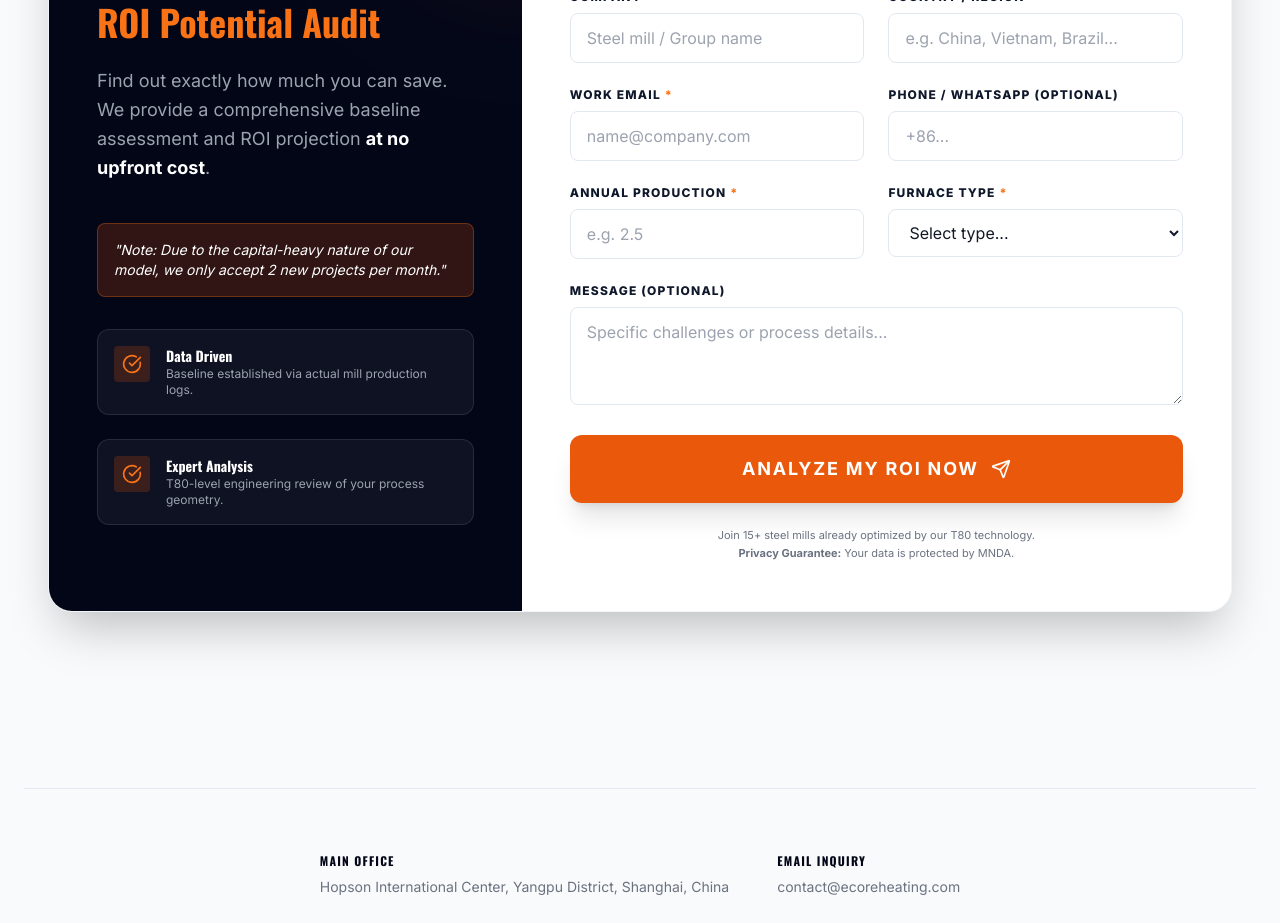
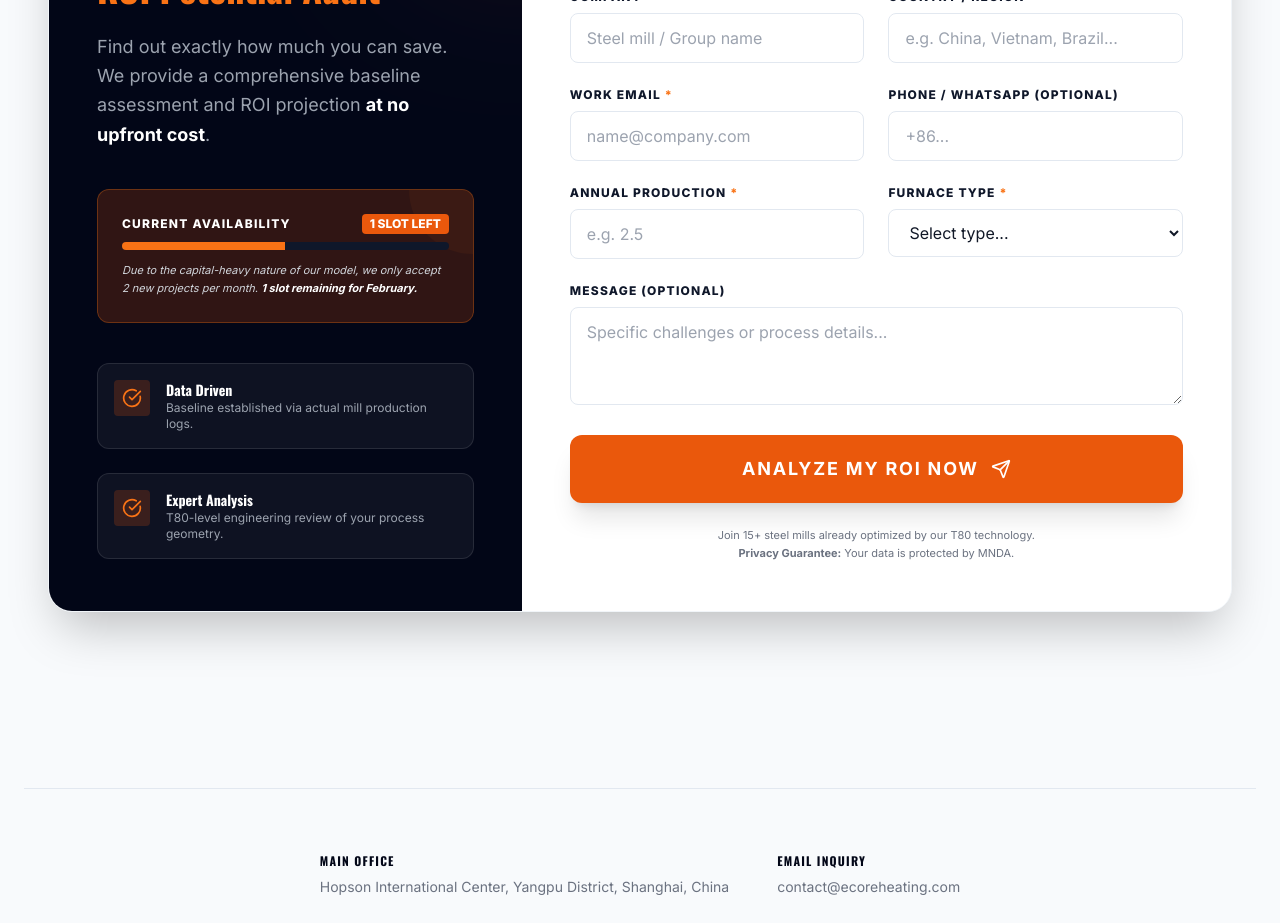
Before and after one commit to bshx2024/industrial-furnace-solutions, a React (Vite) app: page /about in a window 1280 px wide. Shown: the part 1540-2463 px from the top of the page. Built offline with nearby package versions, Linux system fonts and the light colour scheme.

Commit message:
优化了首页术语的专业化表述

```diff
--- a/components/BusinessModel.tsx
+++ b/components/BusinessModel.tsx
@@ -21,11 +21,14 @@ const BusinessModel: React.FC = () => {
                 <div className="flex flex-col lg:flex-row gap-16 items-start">
                     <div className="lg:w-1/3">
                         <span className="text-furnace-600 font-black tracking-widest uppercase text-xs mb-4 block">Our Model</span>
-                        <h2 className="text-4xl md:text-5xl font-heading font-bold text-industrial-900 mb-8 leading-tight">
+                        <h2 className="text-4xl md:text-5xl font-heading font-bold text-industrial-900 mb-2 leading-tight">
+                            The Shared Savings Model
+                        </h2>
+                        <h3 className="text-xl font-heading font-bold text-gray-400 mb-8 uppercase tracking-wide">
                             Contract Energy Management (CEM)
-                        </h2>
+                        </h3>
                         <p className="text-gray-500 text-lg mb-8 italic">
-                            "Create first, then share" — A win-win philosophy proven across <span className="text-industrial-950 font-bold">nearly 100 production lines</span>.
+                            "Performance First. Payment Second." — A win-win philosophy proven across <span className="text-industrial-950 font-bold">nearly 100 production lines</span>.
                         </p>
                         <p className="text-gray-500 text-md mb-8">
                             We eliminate CAPEX barriers. SOUTH TECHNOLOGY invests in the technology and equipment; we share the wealth created by verified fuel savings.
@@ -57,7 +60,7 @@ const BusinessModel: React.FC = () => {
                             num="02"
                             icon={<PenTool size={40} />}
                             title="Technical Solution"
-                            desc="Full-fiber roof, intelligent reheating, non-ceramic coatings, and advanced controls integration."
+                            desc="Full-fiber roof, intelligent reheating, high-emissivity coatings, and advanced controls integration."
                         />
                         <ModelStep
                             num="03"
--- a/components/ContactForm.tsx
+++ b/components/ContactForm.tsx
@@ -44,10 +44,20 @@ const ContactForm: React.FC = () => {
               Find out exactly how much you can save. We provide a comprehensive baseline assessment and ROI projection <span className="text-white font-bold">at no upfront cost</span>.
             </p>
 
-            <div className="p-4 bg-furnace-600/20 border border-furnace-500/30 rounded-lg mb-8">
-              <p className="text-sm text-furnace-200 italic">
-                "Note: Due to the capital-heavy nature of our model, we only accept 2 new projects per month."
-              </p>
+            <div className="p-6 bg-furnace-600/20 border border-furnace-500/30 rounded-xl mb-10 relative overflow-hidden group">
+              <div className="relative z-10">
+                <div className="flex justify-between items-center mb-2">
+                  <span className="text-xs font-black uppercase tracking-widest text-furnace-400">Current Availability</span>
+                  <span className="text-xs font-black text-white bg-furnace-600 px-2 py-0.5 rounded">1 SLOT LEFT</span>
+                </div>
+                <div className="h-2 bg-industrial-900 rounded-full overflow-hidden mb-3">
+                  <div className="h-full bg-furnace-500 w-1/2 animate-pulse"></div>
+                </div>
+                <p className="text-[11px] text-gray-300 leading-relaxed italic">
+                  Due to the capital-heavy nature of our model, we only accept 2 new projects per month. <span className="text-white font-bold">1 slot remaining for February.</span>
+                </p>
+              </div>
+              <div className="absolute top-0 right-0 w-32 h-32 bg-furnace-500/5 rounded-full -translate-y-1/2 translate-x-1/2"></div>
             </div>
 
             <div className="space-y-6 relative z-10">
--- a/components/LogoWall.tsx
+++ b/components/LogoWall.tsx
@@ -8,9 +8,12 @@ const LogoWall: React.FC = () => {
     return (
         <section className="py-20 bg-slate-50 border-t border-slate-100">
             <div className="container mx-auto px-4 md:px-6 text-center">
-                <h3 className="text-xl font-heading font-bold text-industrial-800 mb-12 uppercase tracking-widest">
+                <h3 className="text-xl font-heading font-bold text-industrial-800 mb-4 uppercase tracking-widest">
                     Trusted by Industry Leaders
                 </h3>
+                <p className="text-gray-500 mb-12 font-medium">
+                    Deployed in 100+ Mills with a Combined Capacity of &gt;200 Million Tons/Year
+                </p>
 
                 <div className="max-w-5xl mx-auto overflow-hidden bg-white p-8 rounded-3xl shadow-industrial-sm border border-slate-100">
                     <p className="text-gray-500 mb-8 text-sm">
--- a/components/ProcessCoverage.tsx
+++ b/components/ProcessCoverage.tsx
@@ -20,7 +20,7 @@ const ProcessCoverage: React.FC = () => {
                 <div className="text-center max-w-3xl mx-auto mb-20">
                     <h2 className="text-4xl md:text-5xl font-heading font-bold mb-6">From Caster Exit to Reheating Furnace Exit</h2>
                     <p className="text-gray-400 text-lg">
-                        Deep potential excavation across the entire reheating process, not just single equipment retrofits. We optimize the complete thermal flow.
+                        Unlocking Hidden Efficiency across the entire reheating process, not just single equipment retrofits. We optimize the complete thermal flow.
                     </p>
                 </div>
 
--- a/components/SocialProof.tsx
+++ b/components/SocialProof.tsx
@@ -21,7 +21,7 @@ const SocialProof: React.FC = () => {
               <div>
                 <h4 className="text-xl font-bold mb-2">T80 Extreme Efficiency Listed</h4>
                 <p className="text-gray-400 text-sm leading-relaxed">
-                  Listed in the 2024 ‘Extreme Energy Efficiency Technologies (T80)’ of China Iron and Steel Association for full-fiber furnace roof, intelligent reheating, and non-ceramic coatings.
+                  Listed in the 2024 ‘Extreme Energy Efficiency Technologies (T80)’ of China Iron and Steel Association for full-fiber furnace roof, intelligent reheating, and high-emissivity coatings.
                 </p>
               </div>
             </div>
--- a/index.html
+++ b/index.html
@@ -4,9 +4,9 @@
 <head>
   <meta charset="utf-8" />
   <meta name="viewport" content="width=device-width, initial-scale=1" />
-  <title>Walking Beam Reheating Furnace | Zero CAPEX Energy Saving | T80 Steel Mill Technology</title>
+  <title>EcoReheating | Zero CAPEX Reheating Furnace Optimization | CISA T80 Verified</title>
   <meta name="description"
-    content="Optimize Walking Beam Reheating Furnaces with Zero CAPEX. Leveraging T80 Steel Mill Technology to achieve 7-15% fuel savings and reduce oxidation loss. Contract Energy Management for global steel mills." />
+    content="EcoReheating provides Zero CAPEX reheating furnace optimization using CISA T80 verified technologies like narrow window temperature control and full-fiber roofs, helping steel mills reduce fuel consumption by 7-15%." />
   <script src="https://cdn.tailwindcss.com"></script>
   <link
     href="https://fonts.googleapis.com/css2?family=Inter:wght@300;400;600;700;800&family=Oswald:wght@500;700&display=swap"
```
Also changed, not shown: components/ProjectPositioning.tsx (+4 -4 lines), components/Technologies.tsx (+5 -5 lines).
